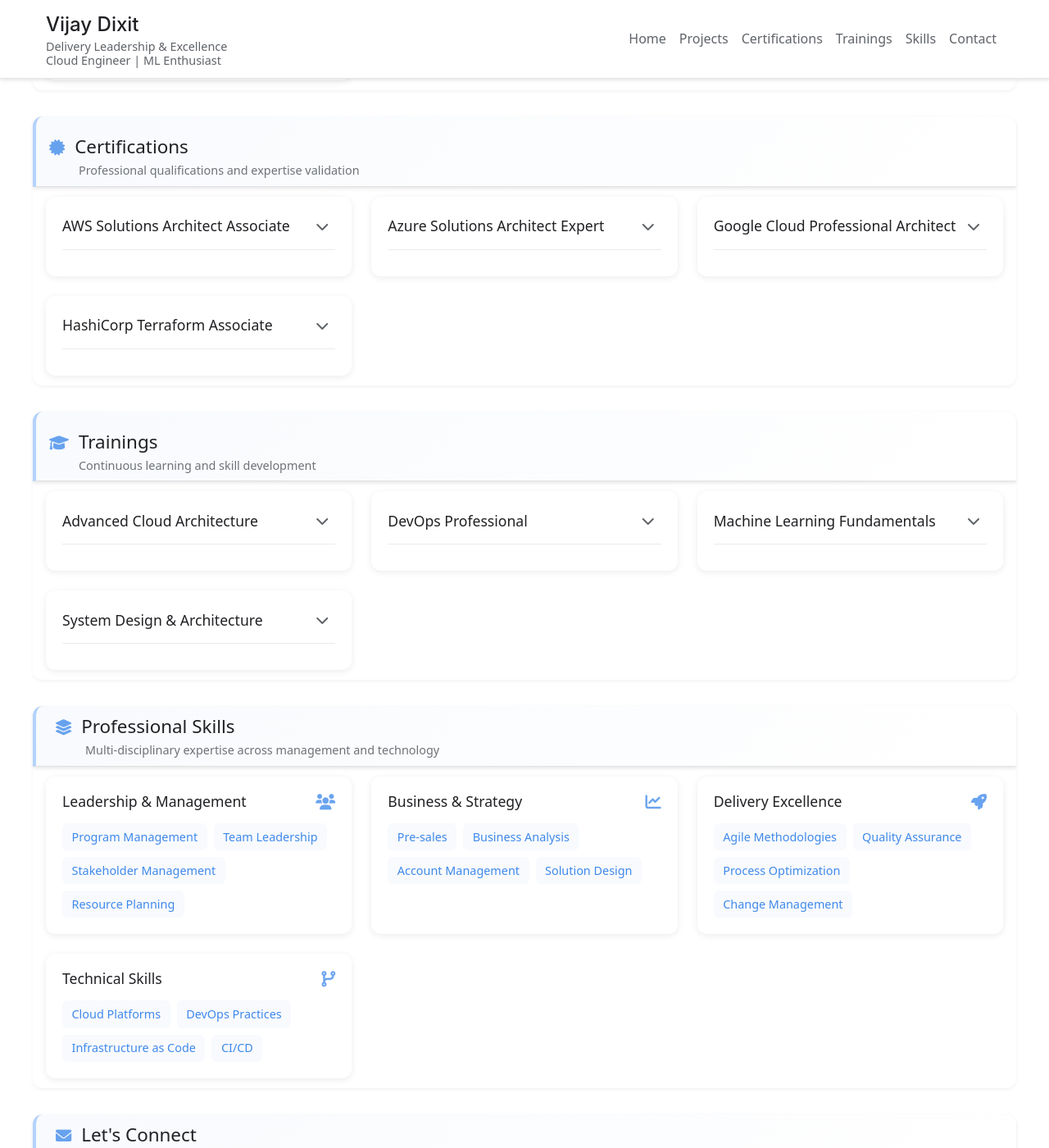
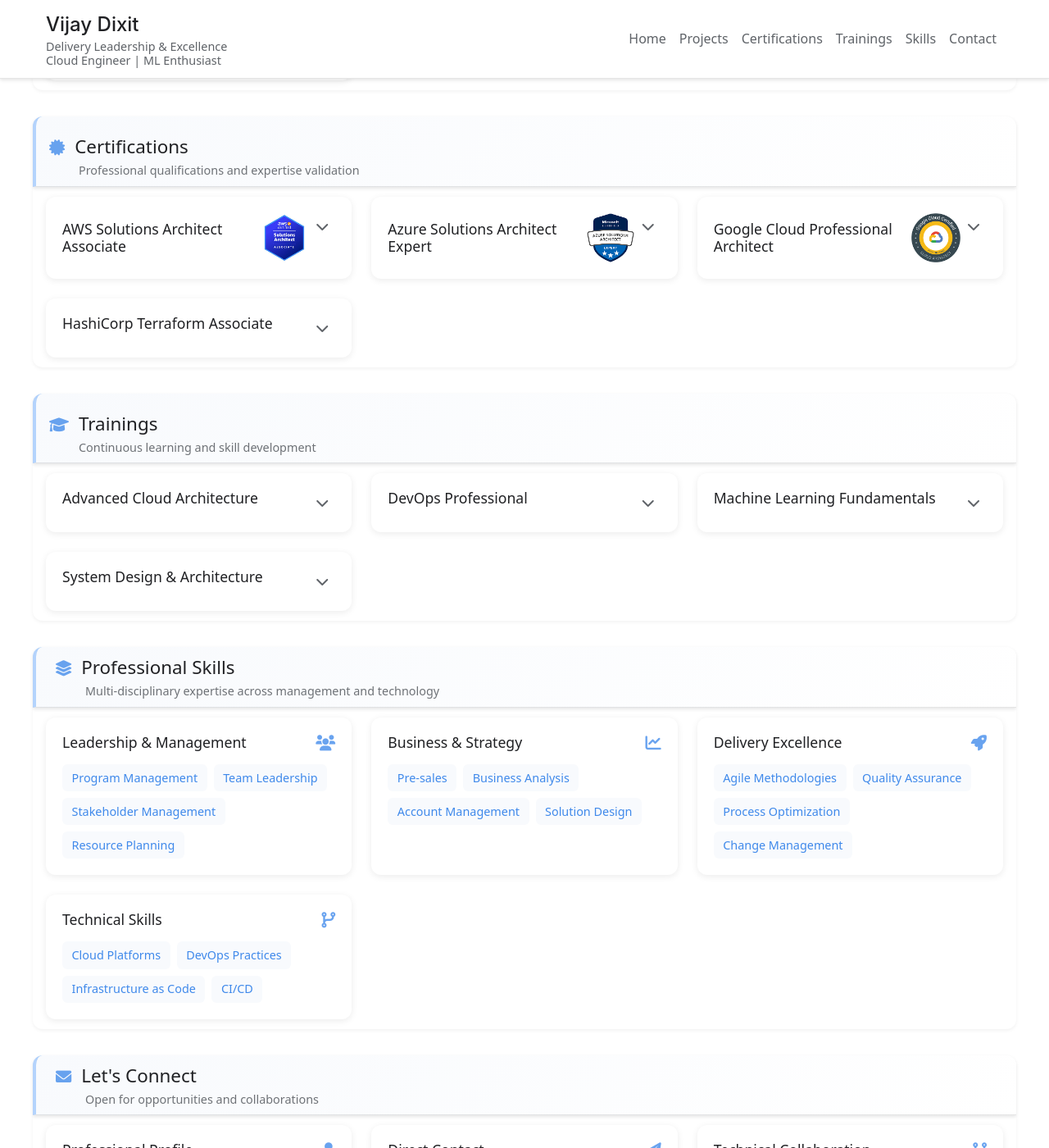
Before and after one commit to vsdaiml75/vijaydixit.github.io, a Jekyll site: the page index.html, which Jekyll copies as it is, in a window 1280 px wide and 1400 px high, scrolled down 317 px. Shown: the whole window at 82% size. Built offline with Jekyll 4.4.1, drawn with Linux system fonts in a browser that asks for light colours.

Commit message:
added badges

```diff
--- a/css/custom.css
+++ b/css/custom.css
@@ -310,10 +310,31 @@ section {
 .cert-header {
     display: flex;
     justify-content: space-between;
+    align-items: flex-start;
+}
+
+.cert-header-content {
+    display: flex;
+    gap: 1rem;
     align-items: center;
-    padding-bottom: 0.75rem;
-    margin-bottom: 0.75rem;
-    border-bottom: 1px solid rgba(0,0,0,0.08);
+    flex: 1;
+}
+
+.cert-badge-container {
+    width: 60px;
+    height: 60px;
+    flex-shrink: 0;
+}
+
+.cert-badge-img {
+    width: 100%;
+    height: 100%;
+    object-fit: contain;
+    transition: transform 0.2s ease;
+}
+
+.cert-badge-img:hover {
+    transform: scale(1.1);
 }
 
 .cert-title {
@@ -357,6 +378,18 @@ section {
 @media (max-width: 768px) {
     .cert-box {
         flex: 0 0 100%;
+    }
+}
+
+@media (max-width: 576px) {
+    .cert-header-content {
+        flex-direction: column;
+        align-items: flex-start;
+    }
+
+    .cert-badge-container {
+        width: 50px;
+        height: 50px;
     }
 }
 
--- a/index.html
+++ b/index.html
@@ -204,7 +204,15 @@
                 <!-- AWS Certification -->
                 <div class="cert-box">
                     <div class="cert-header">
-                        <h5 class="cert-title">AWS Solutions Architect Associate</h5>
+                        <div class="cert-header-content">
+                            <h5 class="cert-title">AWS Solutions Architect Associate</h5>
+                            <div class="cert-badge-container">
+                                <img src="images/badges/aws-saa.png"
+                                     alt="AWS Solutions Architect Associate Badge"
+                                     class="cert-badge-img"
+                                     loading="lazy">
+                            </div>
+                        </div>
                         <button class="toggle-btn" onclick="toggleCertification(this)">
                             <i class="fas fa-chevron-down"></i>
                         </button>
@@ -233,7 +241,15 @@
                 <!-- Azure Certification -->
                 <div class="cert-box">
                     <div class="cert-header">
-                        <h5 class="cert-title">Azure Solutions Architect Expert</h5>
+                        <div class="cert-header-content">
+                            <h5 class="cert-title">Azure Solutions Architect Expert</h5>
+                            <div class="cert-badge-container">
+                                <img src="images/badges/azure-expert.png"
+                                     alt="Azure Solutions Architect Expert Badge"
+                                     class="cert-badge-img"
+                                     loading="lazy">
+                            </div>
+                        </div>
                         <button class="toggle-btn" onclick="toggleCertification(this)">
                             <i class="fas fa-chevron-down"></i>
                         </button>
@@ -262,7 +278,15 @@
                 <!-- GCP Certification -->
                 <div class="cert-box">
                     <div class="cert-header">
-                        <h5 class="cert-title">Google Cloud Professional Architect</h5>
+                        <div class="cert-header-content">
+                            <h5 class="cert-title">Google Cloud Professional Architect</h5>
+                            <div class="cert-badge-container">
+                                <img src="images/badges/gcp-pca.png"
+                                     alt="Google Cloud Professional Architect Badge"
+                                     class="cert-badge-img"
+                                     loading="lazy">
+                            </div>
+                        </div>
                         <button class="toggle-btn" onclick="toggleCertification(this)">
                             <i class="fas fa-chevron-down"></i>
                         </button>
```
Also changed, not shown: images/badges/aws-saa.png (added), images/badges/azure-expert.png (added), images/badges/gcp-pca.png (added), images/badges/hashicorp.png (added), 1 other file.
